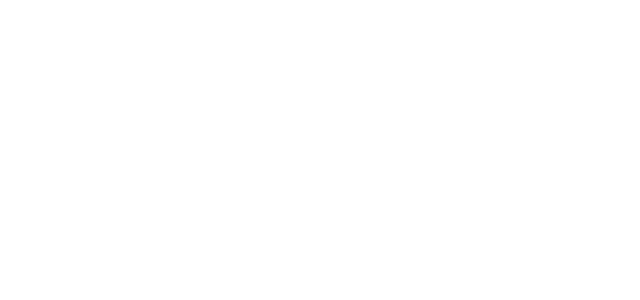
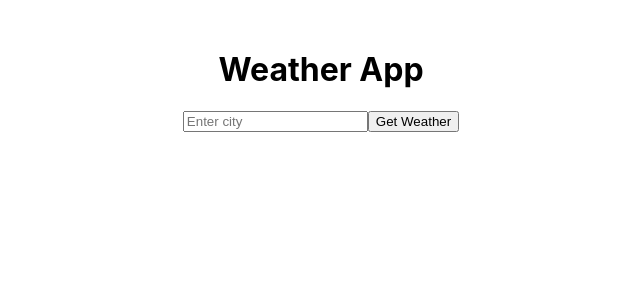
Before and after one commit to mwendwavickie/weather-app, a React (Create React App) app: page / in a window 1280 px wide. Shown: the top 300 px of the page, without its empty margins (319-959 px from the left). Built offline with nearby package versions, Linux system fonts and the light colour scheme.

Commit message:
Add a form to enter the city and a button to get the weather.

```diff
--- a/src/App.js
+++ b/src/App.js
@@ -36,7 +36,20 @@
     }
    };
 
-  return ;
+  return (
+    <div style={{textAlign: 'center', marginTop: '50px'}}>
+      <h1>Weather App</h1>
+      <form onSubmit={getWeather}>
+        <input
+          type="text"
+          placeholder="Enter city"
+          value={city}
+          onChange={(e) => setCity(e.target.value)}
+        />
+        <button type="submit">Get Weather</button>
+      </form>
+    </div>
+  ) ;
 
 }
 export default App;
```
